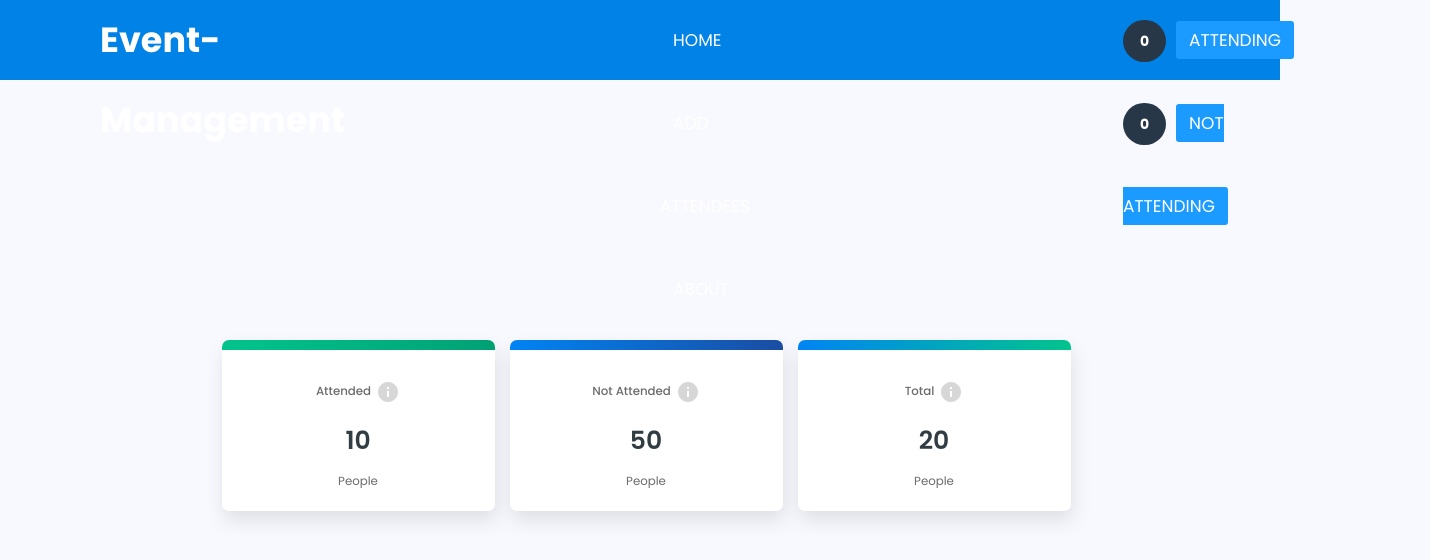
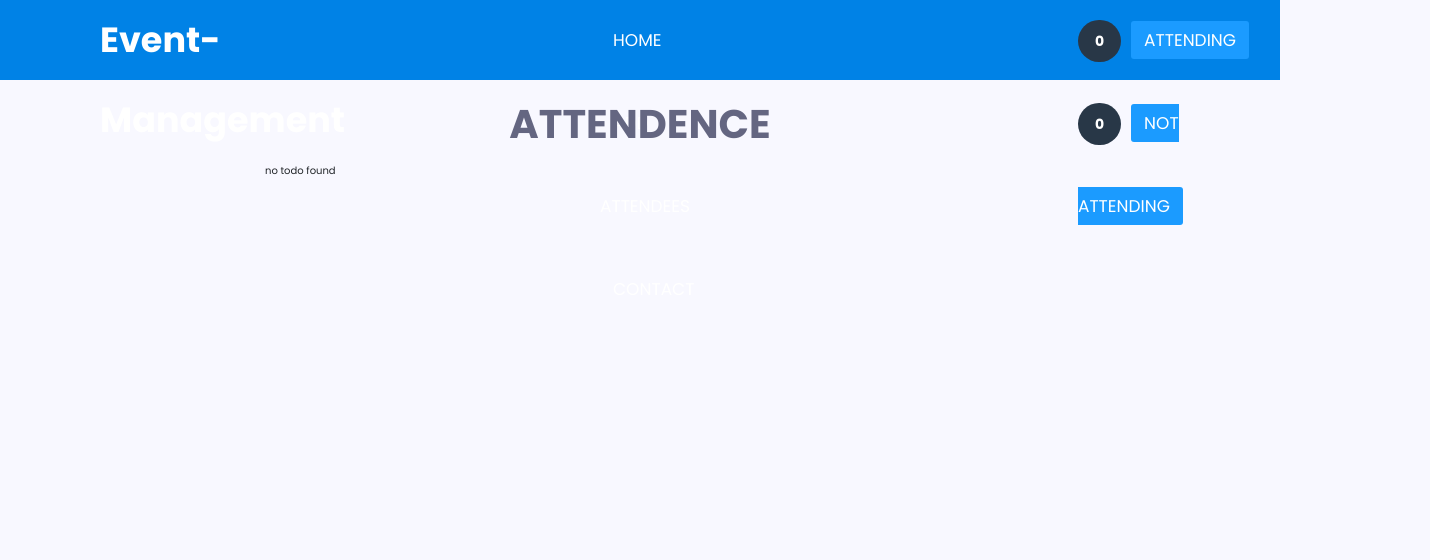
Before and after one commit to jonathan1965/Zatec_Event_Management, a React (Create React App) app: page /homepage in a window 1280 px wide. Shown: the top 560 px of the page, 1430 px wide, since content can reach past the window. Built offline with nearby package versions, Linux system fonts and the light colour scheme.

Commit message:
make it better

```diff
--- a/src/App.js
+++ b/src/App.js
@@ -4,6 +4,7 @@ import style from './styles/modules/app.module.scss';
 import {BrowserRouter as Router, Route,Routes } from 'react-router-dom';
 import MainPage from './components/MainPage';
 import Homepage from './components/Homepage';
+import Dashboard from './components/Dashboard';
 import About from './components/About';
 import { Toaster } from 'react-hot-toast';
 
@@ -16,6 +17,7 @@ function App() {
      <Route path="/" element={<MainPage/>}/>
      <Route path="/homepage" element={<Homepage/>}/>
      <Route path="/about" element={<About/>} />
+     <Route path="/dashboard" element={<Dashboard/>} />
      </Routes>
 
     <Toaster toastOptions={{
--- /dev/null
+++ b/src/components/Dashboard.js
@@ -0,0 +1,55 @@
+import React from 'react'
+import 'bootstrap/dist/css/bootstrap.min.css';
+import './Header/home.css'
+
+function Homepage() {
+  return (
+      <div className='card-att'>
+    <div ClassName="container">
+  <div class="container pt-5">
+    <div class="row align-items-stretch">
+      <div class="c-dashboardInfo col-lg-3 col-md-6">
+        <div class="wrap">
+          <h4 class="heading heading5 hind-font medium-font-weight c-dashboardInfo__title">Attended<svg
+              class="MuiSvgIcon-root-19" focusable="false" viewBox="0 0 24 24" aria-hidden="true" role="presentation">
+              <path fill="none" d="M0 0h24v24H0z"></path>
+              <path
+                d="M12 2C6.48 2 2 6.48 2 12s4.48 10 10 10 10-4.48 10-10S17.52 2 12 2zm1 15h-2v-6h2v6zm0-8h-2V7h2v2z">
+              </path>
+            </svg></h4><span class="hind-font caption-12 c-dashboardInfo__count">10</span>
+            <span
+            class="hind-font caption-12 c-dashboardInfo__subInfo">People</span>
+        </div>
+      </div>
+      <div class="c-dashboardInfo col-lg-3 col-md-6">
+        <div class="wrap">
+          <h4 class="heading heading5 hind-font medium-font-weight c-dashboardInfo__title">Not Attended<svg
+              class="MuiSvgIcon-root-19" focusable="false" viewBox="0 0 24 24" aria-hidden="true" >
+              <path fill="none" d="M0 0h24v24H0z"></path>
+              <path
+                d="M12 2C6.48 2 2 6.48 2 12s4.48 10 10 10 10-4.48 10-10S17.52 2 12 2zm1 15h-2v-6h2v6zm0-8h-2V7h2v2z">
+              </path>
+            </svg></h4><span class="hind-font caption-12 c-dashboardInfo__count">50</span><span
+            class="hind-font caption-12 c-dashboardInfo__subInfo">People</span>
+        </div>
+      </div>
+      <div class="c-dashboardInfo col-lg-3 col-md-6">
+        <div class="wrap">
+          <h4 class="heading heading5 hind-font medium-font-weight c-dashboardInfo__title">Total<svg
+              class="MuiSvgIcon-root-19" focusable="false" viewBox="0 0 24 24" aria-hidden="true" >
+              <path fill="none" d="M0 0h24v24H0z"></path>
+              <path
+                d="M12 2C6.48 2 2 6.48 2 12s4.48 10 10 10 10-4.48 10-10S17.52 2 12 2zm1 15h-2v-6h2v6zm0-8h-2V7h2v2z">
+              </path>
+            </svg></h4><span class="hind-font caption-12 c-dashboardInfo__count">20</span><span
+            class="hind-font caption-12 c-dashboardInfo__subInfo">People</span>
+        </div>
+      </div>
+    </div>
+  </div>
+</div>
+</div>
+  )
+}
+
+export default Homepage
--- a/src/components/Header.js
+++ b/src/components/Header.js
@@ -12,12 +12,12 @@ function Header(props) {
     <i className="fas fa-bars"></i>
    </label>
    <div className='Nav-div'>
-    <label className="logo" for="">Event-Management</label>
+   <label className="logo logo1"><Link to="/dashboard" style={{ textDecoration: 'none', color:'white'  }}>Event-Management</Link></label>
     <ul>
          <div>
             <li><a><Link className='nav-a' to='/homepage' style={{ textDecoration: 'none' }}>Home</Link></a></li>
             <li><a><Link className='nav-a' to="/" style={{ textDecoration: 'none' }}>Add Attendees</Link></a></li>
-            <li><a><Link  className='nav-a' to="/about" style={{ textDecoration: 'none' }}>About</Link></a></li>
+            <li><a><Link  className='nav-a' to="/about" style={{ textDecoration: 'none' }}>Contact</Link></a></li>
         </div>
         <div className='Attend'>
 
--- a/src/components/Header/Header.css
+++ b/src/components/Header/Header.css
@@ -12,6 +12,10 @@
     width: 100%;
   }
 
+  label {
+    color:#fff;
+    textDecoration: 'none'
+  }
   label.logo {
    color:white;
    font-size: 35px;
@@ -20,10 +24,14 @@
    font-weight: bold;
   }
 
+  .logo1{
+    color:#fff !important;
+  }
+
   nav ul {
     display:flex;
     margin-right: 26px;
-    margin-left:190px;
+    margin-left:130px;
 
   }
 
--- a/src/components/Homepage.js
+++ b/src/components/Homepage.js
@@ -1,54 +1,20 @@
 import React from 'react'
 import 'bootstrap/dist/css/bootstrap.min.css';
 import './Header/home.css'
+import PageTitle from './PageTitle';
+import style from '../styles/modules/app.module.scss';
+import AppContent from './AppContent';
 
 function Homepage() {
   return (
-      <div className='card-att'>
-    <div ClassName="container">
-  <div class="container pt-5">
-    <div class="row align-items-stretch">
-      <div class="c-dashboardInfo col-lg-3 col-md-6">
-        <div class="wrap">
-          <h4 class="heading heading5 hind-font medium-font-weight c-dashboardInfo__title">Attended<svg
-              class="MuiSvgIcon-root-19" focusable="false" viewBox="0 0 24 24" aria-hidden="true" role="presentation">
-              <path fill="none" d="M0 0h24v24H0z"></path>
-              <path
-                d="M12 2C6.48 2 2 6.48 2 12s4.48 10 10 10 10-4.48 10-10S17.52 2 12 2zm1 15h-2v-6h2v6zm0-8h-2V7h2v2z">
-              </path>
-            </svg></h4><span class="hind-font caption-12 c-dashboardInfo__count">10</span>
-            <span
-            class="hind-font caption-12 c-dashboardInfo__subInfo">People</span>
-        </div>
-      </div>
-      <div class="c-dashboardInfo col-lg-3 col-md-6">
-        <div class="wrap">
-          <h4 class="heading heading5 hind-font medium-font-weight c-dashboardInfo__title">Not Attended<svg
-              class="MuiSvgIcon-root-19" focusable="false" viewBox="0 0 24 24" aria-hidden="true" >
-              <path fill="none" d="M0 0h24v24H0z"></path>
-              <path
-                d="M12 2C6.48 2 2 6.48 2 12s4.48 10 10 10 10-4.48 10-10S17.52 2 12 2zm1 15h-2v-6h2v6zm0-8h-2V7h2v2z">
-              </path>
-            </svg></h4><span class="hind-font caption-12 c-dashboardInfo__count">50</span><span
-            class="hind-font caption-12 c-dashboardInfo__subInfo">People</span>
-        </div>
-      </div>
-      <div class="c-dashboardInfo col-lg-3 col-md-6">
-        <div class="wrap">
-          <h4 class="heading heading5 hind-font medium-font-weight c-dashboardInfo__title">Total<svg
-              class="MuiSvgIcon-root-19" focusable="false" viewBox="0 0 24 24" aria-hidden="true" >
-              <path fill="none" d="M0 0h24v24H0z"></path>
-              <path
-                d="M12 2C6.48 2 2 6.48 2 12s4.48 10 10 10 10-4.48 10-10S17.52 2 12 2zm1 15h-2v-6h2v6zm0-8h-2V7h2v2z">
-              </path>
-            </svg></h4><span class="hind-font caption-12 c-dashboardInfo__count">20</span><span
-            class="hind-font caption-12 c-dashboardInfo__subInfo">People</span>
-        </div>
+    <div>
+    <div className="container">
+      <PageTitle>Attendence</PageTitle>
+      <div className={style.app__wrapper}>
+        <AppContent></AppContent>
       </div>
     </div>
-  </div>
-</div>
-</div>
+    </div>
   )
 }
 
```
